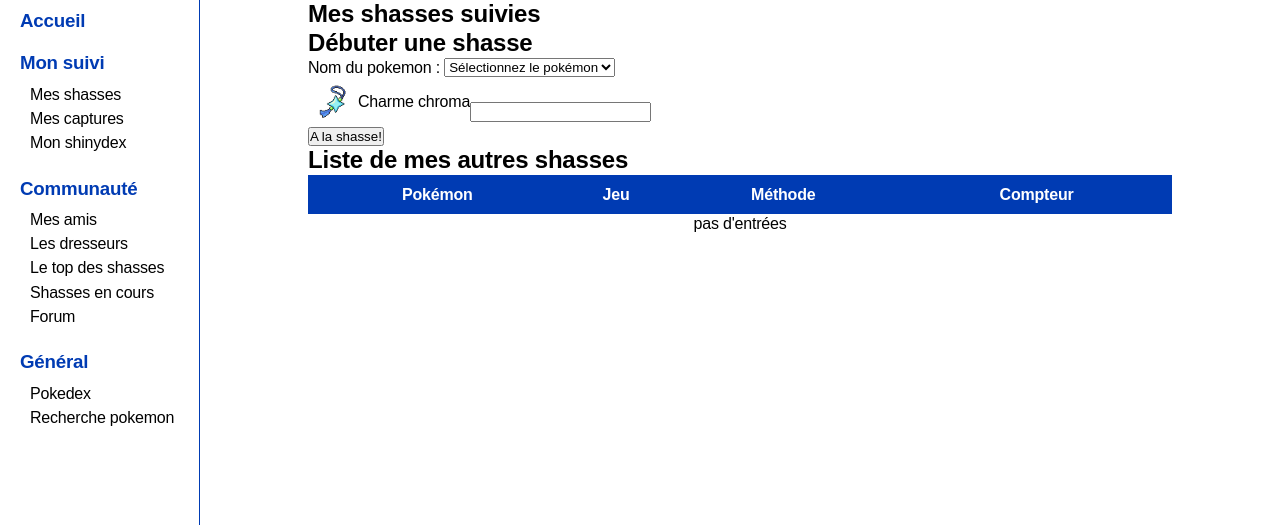
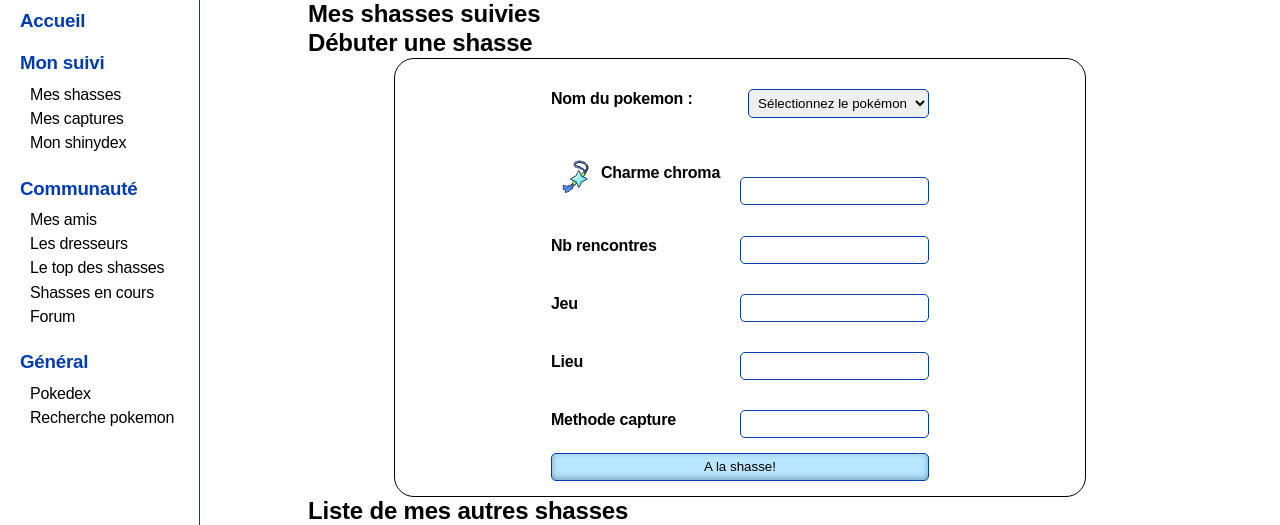
Before and after one commit to Flozerty/ShinyQuest, a Symfony app: template templates/capture/shasses.html.twig in a window 1280 px wide. Shown: the part 80-605 px from the top of the page. Run offline with Twig, Linux system fonts and the light colour scheme; the template is opened without the code that fills it, so the values that code supplies are empty; form fields are guessed from the names that the template uses; some libraries are stand-ins or nearby versions; some web fonts are replaced.

Commit message:
form new shasse fix + styles

```diff
--- a/public/css/shasses.css
+++ b/public/css/shasses.css
@@ -135,3 +135,48 @@ dialog {
     }
   }
 }
+
+#new-shasse {
+  border: 1px solid black;
+  display: flex;
+  flex-direction: column;
+  align-items: center;
+  width: 80%;
+  max-width: 700px;
+  margin: auto;
+  padding: 15px;
+  border-radius: 20px;
+
+  form {
+    display: flex;
+    flex-direction: column;
+
+    div {
+      display: flex;
+      justify-content: space-between;
+      margin: 15px 0;
+    }
+
+    label {
+      padding-right: 20px;
+      font-weight: 600;
+    }
+
+    .chroma-container {
+      align-self: center;
+    }
+
+    input,
+    select {
+      border: 1px solid var(--darkblue);
+      border-radius: 5px;
+      padding: 5px;
+    }
+
+    #submit-new-shasse {
+      background-color: var(--lightblue);
+      box-shadow: var(--darkblue) 0px 50px 100px -20px, var(--darkblue) 0px 30px 60px -30px, rgba(10, 37, 64, 0.35) 0px -2px 6px 0px inset;
+      cursor: pointer;
+    }
+  }
+}
--- a/templates/capture/shasses.html.twig
+++ b/templates/capture/shasses.html.twig
@@ -36,6 +36,7 @@
   {{form_start(formNewShasse)}}
 
   {# {{form_row(formNewShasse.nomPokemon)}} #}
+  <div>
     <label for="pokemonId">Nom du pokemon :</label>
     <select name="pokemonId" id="pokemonId">
       <option value="">Sélectionnez le pokémon</option>
@@ -44,13 +45,22 @@
       <option value="{{pokemon.pokedex_id}}">{{pokemon.pokedex_id}} - {{pokemon.name}}</option>
       {% endfor %}
     </select>
+  </div>
 
   <div class="chroma-container">
     <img src="{{ asset('img/' ~ 'sprite-charme-chroma.png') }}" alt='charme chroma'>
     {{form_row(formNewShasse.charmeChroma)}}
   </div>
 
-  <input type="submit" value='A la shasse!'>
+  {{form_row(formNewShasse.nbRencontres)}}
+
+    {{form_row(formNewShasse.jeu)}}
+    {{form_row(formNewShasse.lieu)}}
+
+  {{form_row(formNewShasse.methodeCapture)}}
+
+
+  <input id="submit-new-shasse" type="submit" value='A la shasse!'>
 
   {{form_end(formNewShasse)}}
 </section>
```
Lines whose indentation alone changed are shown as unchanged.
